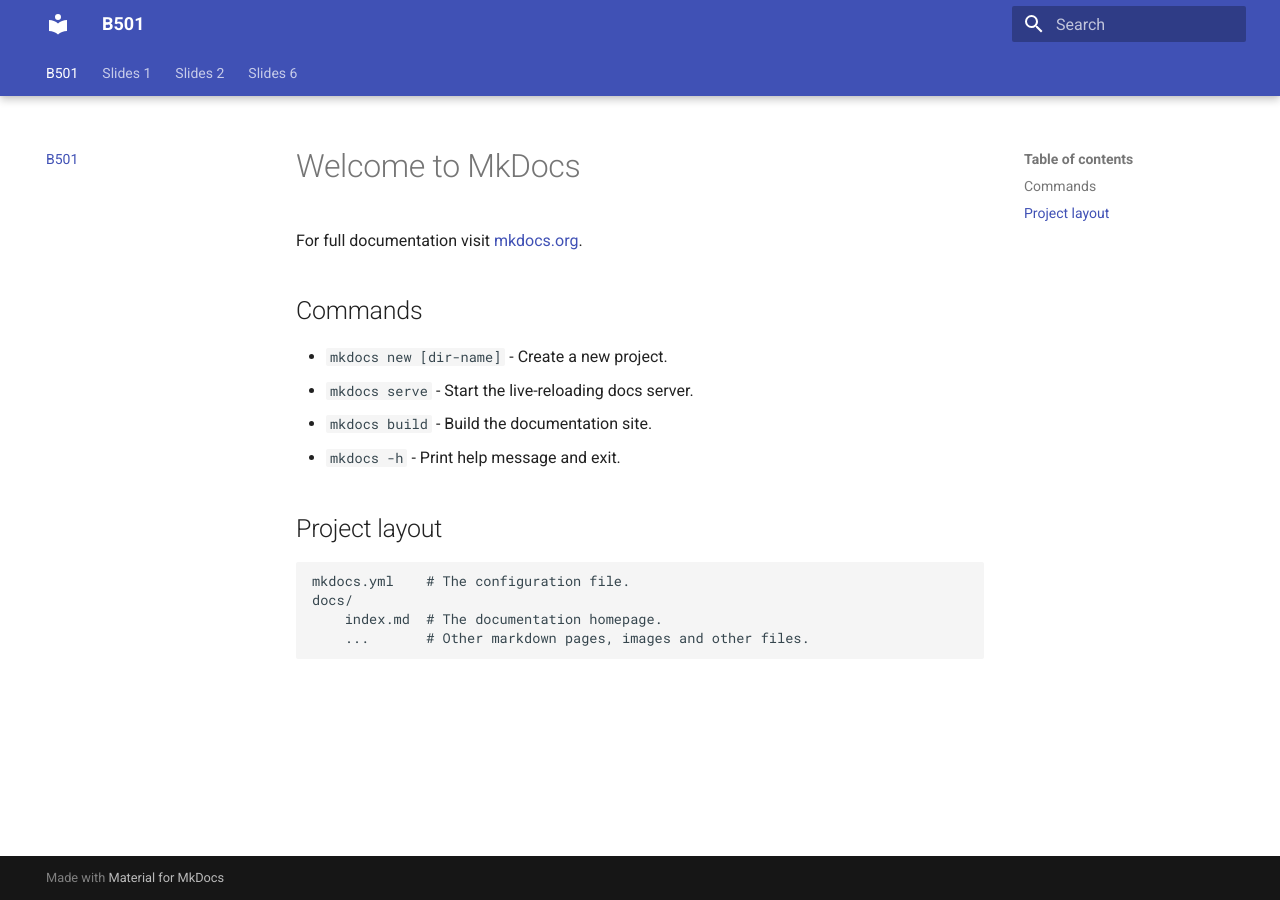
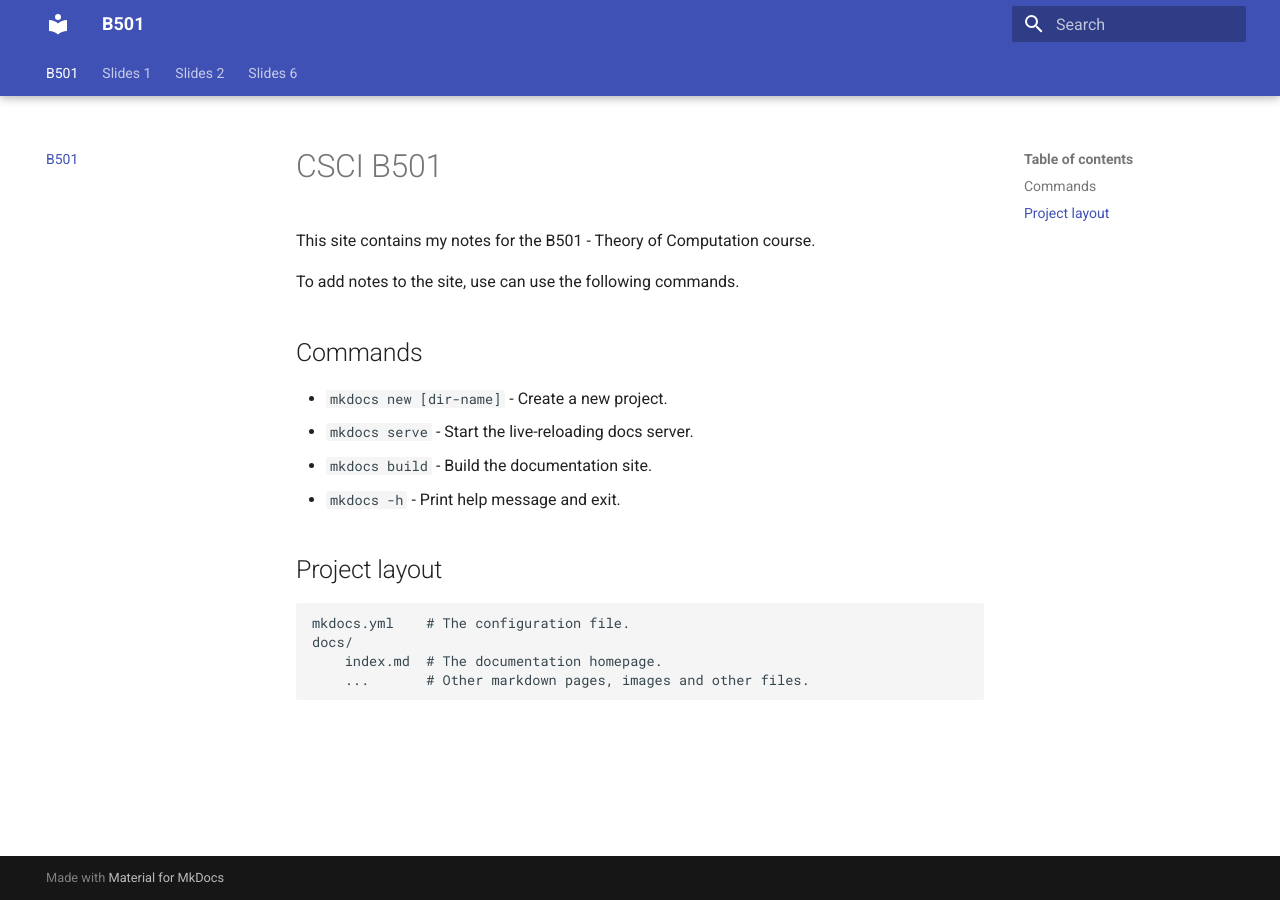
Before and after one commit to deven367/b501-notes, an MkDocs documentation site: the page built from docs/index.md, in a window 1280 px wide. Built offline with MkDocs 1.6.1 and Material for MkDocs 9.7.7, drawn with Linux system fonts in a browser that asks for light colours.

Commit message:
update index

```diff
--- a/docs/index.md
+++ b/docs/index.md
@@ -1,6 +1,8 @@
-# Welcome to MkDocs
+# CSCI B501
 
-For full documentation visit [mkdocs.org](https://www.mkdocs.org).
+This site contains my notes for the B501 - Theory of Computation course.
+
+To add notes to the site, use can use the following commands.
 
 ## Commands
 
```
